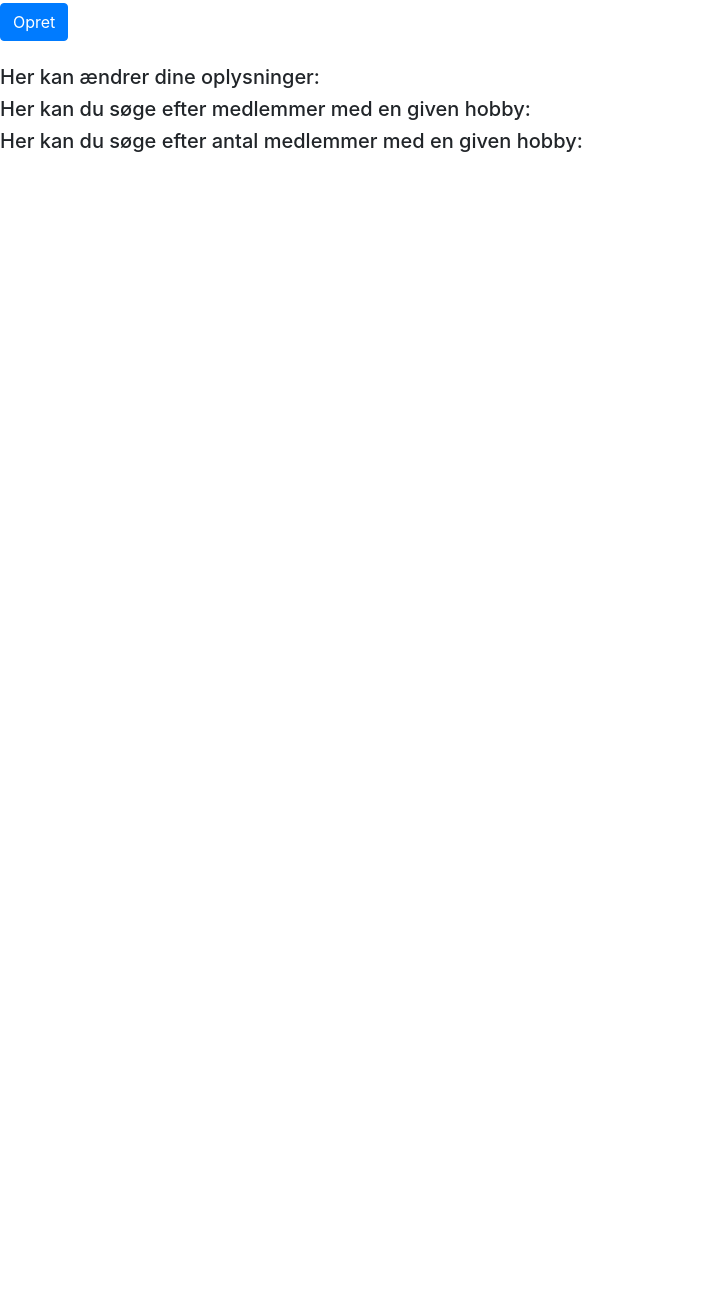
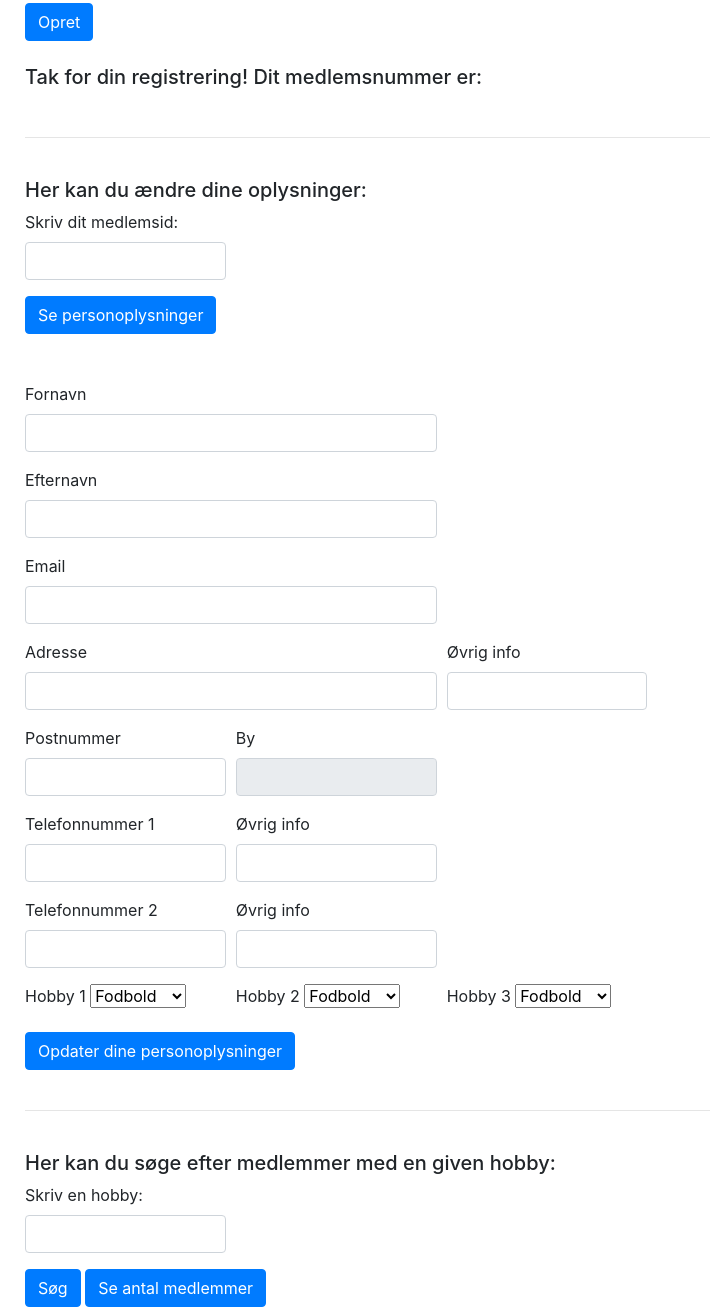
Before and after one commit to CecilieLNielsen/CA_02_Frontend, a plain HTML site: page Index.html in a window 1280 px wide. Shown: the part 735-2042 px from the top of the page, without its empty margins (0-710 px from the left). Before the commit the page ends 896 px from the top, so only its background shows below. Drawn offline with nearby package versions, Linux system fonts and the light colour scheme.

Commit message:
More forms added

```diff
--- a/Index.html
+++ b/Index.html
@@ -5,7 +5,7 @@
         <meta http-equiv="Content-Type" content="text/html; charset=UTF-8">
         <link rel="stylesheet" href="https://cdn.jsdelivr.net/npm/bootstrap@4.5.3/dist/css/bootstrap.min.css" integrity="sha384-TX8t27EcRE3e/ihU7zmQxVncDAy5uIKz4rEkgIXeMed4M0jlfIDPvg6uqKI2xXr2" crossorigin="anonymous">
     </head>
-    <body>
+    <body style="margin-left: 25px;">
         <h1>Velkommen</h1>
 
         <h5>Her kan du oprette dig i systemet: </h5>
@@ -103,16 +103,143 @@
 
 
             <button type="submit" class="btn btn-primary">Opret</button>
+
+            <br>
+            <br>
+
+            <h5>Tak for din registrering! Dit medlemsnummer er: </h5>
           </form>
 
 
           <br>
+          <hr>
+          <br>
 
-        <h5>Her kan ændrer dine oplysninger: </h5>
+        <h5>Her kan du ændre dine oplysninger: </h5>
+        <form>
+            <div class="form-row">
+            <div class="form-group col-md-2">
+             <label for="hobbyId">Skriv dit medlemsid:</label>
+             <input type="text" class="form-control" id="hobbyId">
+
+           </div>
+        </div>
+           <button type="submit" class="btn btn-primary">Se personoplysninger</button>
+
+         </form>
+
+         <br>
+         <br>
+
+        <form>
+            <div class="form-row">
+                <div class="form-group col-md-4">
+                  <label for="inputFirstName">Fornavn</label>
+                  <input type="email" class="form-control" id="inputFirstName">
+                </div>
+            </div>
+                <div class="form-row">
+                    <div class="form-group col-md-4">
+                      <label for="inputLastName">Efternavn</label>
+                      <input type="email" class="form-control" id="inputLastName">
+                    </div>
+                </div>
+            <div class="form-row">
+              <div class="form-group col-md-4">
+                <label for="inputEmail">Email</label>
+                <input type="email" class="form-control" id="inputEmail">
+              </div>
+            </div>
+            <div class="form-row">
+            <div class="form-group col-md-4">
+              <label for="inputAddress">Adresse</label>
+              <input type="text" class="form-control" id="inputAddress">
+            </div>
+            <div class="form-group col-md-2">
+                <label for="inputAdditionalInfo">Øvrig info</label>
+                <input type="text" class="form-control" id="inputAdditionalInfo">
+              </div>
+            </div>
+            <div class="form-row">
+              <div class="form-group col-md-2">
+                <label for="inputZipCode">Postnummer</label>
+                <input type="text" class="form-control" id="inputZipCode">
+              </div>
+              <div class="form-group col-md-2">
+                <label for="inputCity">By</label>
+                <input type="text" class="form-control" id="inputCity" disabled>
+              </div>
+            </div>
+            <div class="form-row">
+            <div class="form-group col-md-2">
+                <label for="inputPhone1">Telefonnummer 1</label>
+                <input type="text" class="form-control" id="inputPhone1">
+              </div>
+               <div class="form-group col-md-2">
+                <label for="inputDescription1">Øvrig info</label>
+                <input type="text" class="form-control" id="inputDescription1">
+              </div>
+            </div>
+            <div class="form-row">
+              <div class="form-group col-md-2">
+                <label for="inputPhone2">Telefonnummer 2</label>
+                <input type="text" class="form-control" id="inputPhone2">
+              </div>
+              <div class="form-group col-md-2">
+                <label for="inputDescription2">Øvrig info</label>
+                <input type="text" class="form-control" id="inputDescription2">
+              </div>
+            </div>
+            <div class="form-row">
+              <div class="form-group col-md-2">
+                <label for="inputHobby1">Hobby 1</label>
+                <select name="hobbies" id="inputHobby1">
+                    <option value="1">Fodbold</option>
+                    <option value="2">Håndbold</option>
+                    <option value="3">Fiskeri</option>
+                    <option value="4">Yoga</option>
+                  </select>
+              </div>
+              <div class="form-group col-md-2">
+                <label for="inputHobby2">Hobby 2</label>
+                <select name="hobbies" id="inputHobby2">
+                    <option value="1">Fodbold</option>
+                    <option value="2">Håndbold</option>
+                    <option value="3">Fiskeri</option>
+                    <option value="4">Yoga</option>
+                  </select>
+              </div>
+              <div class="form-group col-md-2">
+                <label for="inputHobby3">Hobby 3</label>
+                <select name="hobbies" id="inputHobby3">
+                    <option value="1">Fodbold</option>
+                    <option value="2">Håndbold</option>
+                    <option value="3">Fiskeri</option>
+                    <option value="4">Yoga</option>
+                  </select>
+              </div>
+            </div>
+
+            <button type="submit" class="btn btn-primary">Opdater dine personoplysninger</button>
+          </form>
+
+
+          <br>
+          <hr>
+          <br>
+
 
        <h5>Her kan du søge efter medlemmer med en given hobby: </h5>
+    <form>
+        <div class="form-row">
+       <div class="form-group col-md-2">
+        <label for="hobbyId">Skriv en hobby:</label>
+        <input type="text" class="form-control" id="hobbyId">
 
-       <h5>Her kan du søge efter antal medlemmer med en given hobby: </h5>
-
+      </div>
+    </div>
+      <button type="submit" class="btn btn-primary">Søg</button>
+      <button type="submit" class="btn btn-primary">Se antal medlemmer</button>
+    </form>
     </body>
 </html>
```
